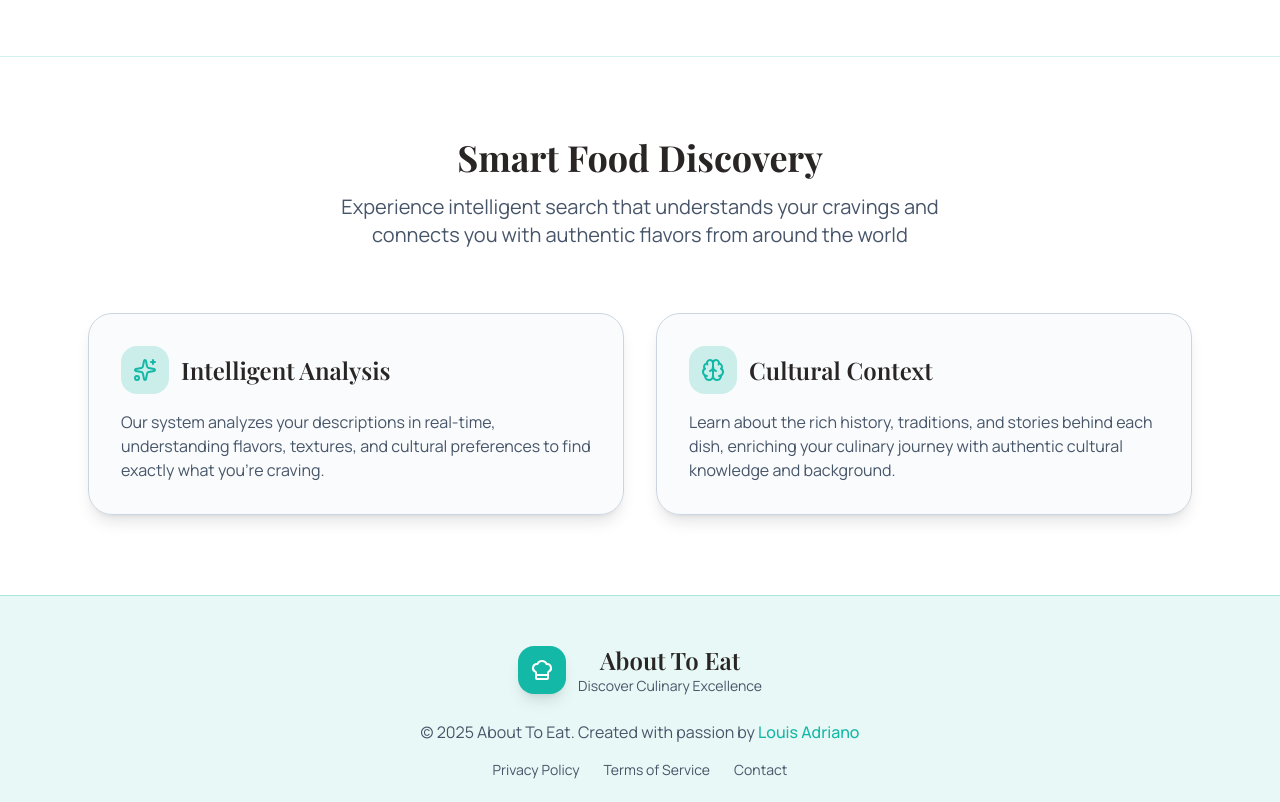
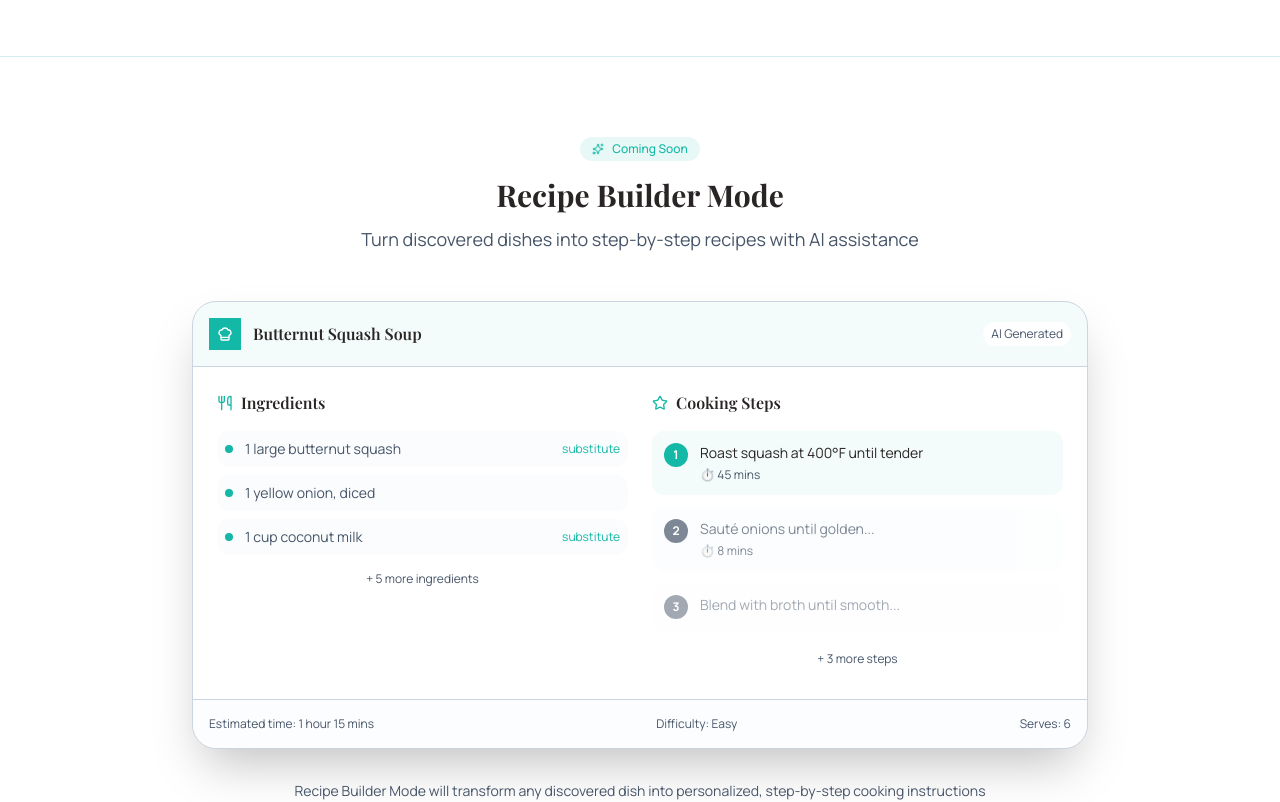
Before and after one commit to louis-adriano/about-to-eat-rag-mcp, a Next.js app: page / in a window 1280 px wide. Shown: the part 1660-2462 px from the top of the page. Built offline with nearby package versions, Linux system fonts and the light colour scheme; no server answers; a web font is replaced by a local one.

Commit message:
Updated home page content

```diff
--- a/app/page.tsx
+++ b/app/page.tsx
@@ -113,43 +113,113 @@ export default function Home() {
         </div>
       </section>
 
-      {/* Discovery Features Section - Mobile Layout */}
+      {/* Coming Soon Section - Recipe Builder Mode */}
       <section className="py-12 sm:py-16 md:py-20 bg-white border-t border-primary/20">
         <div className="max-w-6xl mx-auto px-4 sm:px-6">
-          <div className="text-center mb-8 sm:mb-12 md:mb-16">
-            <h2 className="text-2xl sm:text-3xl md:text-4xl font-serif font-bold text-foreground mb-3 sm:mb-4">
-              Smart Food Discovery
-            </h2>
-            <p className="text-lg sm:text-xl text-muted-foreground max-w-2xl mx-auto px-2">
-              Experience intelligent search that understands your cravings and connects you with authentic flavors from around the world
+          <div className="text-center mb-8 sm:mb-12">
+            <div className="inline-flex items-center gap-2 px-3 py-1 bg-primary/10 text-primary rounded-full text-xs font-medium mb-4">
+              <Sparkles className="w-3 h-3" />
+              Coming Soon
+            </div>
+            <h2 className="text-2xl sm:text-3xl font-serif font-bold text-foreground mb-3">Recipe Builder Mode</h2>
+            <p className="text-base sm:text-lg text-muted-foreground max-w-2xl mx-auto">
+              Turn discovered dishes into step-by-step recipes with AI assistance
             </p>
           </div>
 
-          {/* Stack on mobile, side-by-side on larger screens */}
-          <div className="grid grid-cols-1 lg:grid-cols-2 gap-6 sm:gap-8">
-            <div className="group p-6 sm:p-8 rounded-3xl bg-card/80 backdrop-blur-sm border shadow-lg hover:shadow-xl transition-all duration-500 hover:-translate-y-2">
-              <div className="flex items-center gap-3 mb-4">
-                <div className="p-2 sm:p-3 bg-primary/20 rounded-2xl">
-                  <Sparkles className="w-5 sm:w-6 h-5 sm:h-6 text-primary" />
+          {/* Mini Interface Preview */}
+          <div className="max-w-4xl mx-auto">
+            <div className="bg-white rounded-3xl shadow-2xl border overflow-hidden">
+              {/* Mock Header */}
+              <div className="flex items-center justify-between p-4 border-b bg-primary/5">
+                <div className="flex items-center gap-3">
+                  <div className="w-8 h-8 bg-primary rounded-lg flex items-center justify-center">
+                    <ChefHat className="w-4 h-4 text-white" />
+                  </div>
+                  <h3 className="font-serif font-semibold text-foreground">Butternut Squash Soup</h3>
                 </div>
-                <h3 className="text-xl sm:text-2xl font-serif font-semibold text-foreground">Intelligent Analysis</h3>
+                <div className="text-xs text-muted-foreground bg-white px-2 py-1 rounded-full">
+                  AI Generated
+                </div>
               </div>
-              <p className="text-sm sm:text-base text-muted-foreground leading-relaxed">
-                Our system analyzes your descriptions in real-time, understanding flavors,
-                textures, and cultural preferences to find exactly what you&apos;re craving.
-              </p>
+
+              {/* Mock Content Grid */}
+              <div className="grid grid-cols-1 lg:grid-cols-2 gap-6 p-6">
+                {/* Ingredients Section */}
+                <div className="space-y-4">
+                  <h4 className="font-serif font-semibold text-foreground flex items-center gap-2">
+                    <Utensils className="w-4 h-4 text-primary" />
+                    Ingredients
+                  </h4>
+                  <div className="space-y-2">
+                    <div className="flex items-center gap-3 p-2 bg-muted/30 rounded-xl text-sm">
+                      <div className="w-2 h-2 bg-primary rounded-full"></div>
+                      <span className="text-muted-foreground">1 large butternut squash</span>
+                      <button className="ml-auto text-xs text-primary hover:text-primary/80">substitute</button>
+                    </div>
+                    <div className="flex items-center gap-3 p-2 bg-muted/30 rounded-xl text-sm">
+                      <div className="w-2 h-2 bg-primary rounded-full"></div>
+                      <span className="text-muted-foreground">1 yellow onion, diced</span>
+                    </div>
+                    <div className="flex items-center gap-3 p-2 bg-muted/30 rounded-xl text-sm">
+                      <div className="w-2 h-2 bg-primary rounded-full"></div>
+                      <span className="text-muted-foreground">1 cup coconut milk</span>
+                      <button className="ml-auto text-xs text-primary hover:text-primary/80">substitute</button>
+                    </div>
+                    <div className="text-center py-2">
+                      <div className="text-xs text-muted-foreground">+ 5 more ingredients</div>
+                    </div>
+                  </div>
+                </div>
+
+                {/* Steps Section */}
+                <div className="space-y-4">
+                  <h4 className="font-serif font-semibold text-foreground flex items-center gap-2">
+                    <Star className="w-4 h-4 text-primary" />
+                    Cooking Steps
+                  </h4>
+                  <div className="space-y-3">
+                    <div className="flex gap-3 p-3 bg-primary/5 rounded-xl">
+                      <div className="w-6 h-6 bg-primary text-white rounded-full flex items-center justify-center text-xs font-bold">1</div>
+                      <div className="flex-1">
+                        <p className="text-sm text-foreground">Roast squash at 400°F until tender</p>
+                        <p className="text-xs text-muted-foreground mt-1">⏱️ 45 mins</p>
+                      </div>
+                    </div>
+                    <div className="flex gap-3 p-3 bg-muted/20 rounded-xl opacity-70">
+                      <div className="w-6 h-6 bg-muted-foreground text-white rounded-full flex items-center justify-center text-xs font-bold">2</div>
+                      <div className="flex-1">
+                        <p className="text-sm text-muted-foreground">Sauté onions until golden...</p>
+                        <p className="text-xs text-muted-foreground mt-1">⏱️ 8 mins</p>
+                      </div>
+                    </div>
+                    <div className="flex gap-3 p-3 bg-muted/20 rounded-xl opacity-50">
+                      <div className="w-6 h-6 bg-muted-foreground text-white rounded-full flex items-center justify-center text-xs font-bold">3</div>
+                      <div className="flex-1">
+                        <p className="text-sm text-muted-foreground">Blend with broth until smooth...</p>
+                      </div>
+                    </div>
+                    <div className="text-center py-2">
+                      <div className="text-xs text-muted-foreground">+ 3 more steps</div>
+                    </div>
+                  </div>
+                </div>
+              </div>
+
+              {/* Mock Footer */}
+              <div className="p-4 bg-muted/20 border-t">
+                <div className="flex items-center justify-between text-xs text-muted-foreground">
+                  <span>Estimated time: 1 hour 15 mins</span>
+                  <span>Difficulty: Easy</span>
+                  <span>Serves: 6</span>
+                </div>
+              </div>
             </div>
 
-            <div className="group p-6 sm:p-8 rounded-3xl bg-card/80 backdrop-blur-sm border shadow-lg hover:shadow-xl transition-all duration-500 hover:-translate-y-2">
-              <div className="flex items-center gap-3 mb-4">
-                <div className="p-2 sm:p-3 bg-primary/20 rounded-2xl">
-                  <Brain className="w-5 sm:w-6 h-5 sm:h-6 text-primary" />
-                </div>
-                <h3 className="text-xl sm:text-2xl font-serif font-semibold text-foreground">Cultural Context</h3>
-              </div>
-              <p className="text-sm sm:text-base text-muted-foreground leading-relaxed">
-                Learn about the rich history, traditions, and stories behind each dish,
-                enriching your culinary journey with authentic cultural knowledge and background.
+            {/* Subtle Call to Action */}
+            <div className="text-center mt-8">
+              <p className="text-sm text-muted-foreground">
+                Recipe Builder Mode will transform any discovered dish into personalized, step-by-step cooking instructions
               </p>
             </div>
           </div>
```
